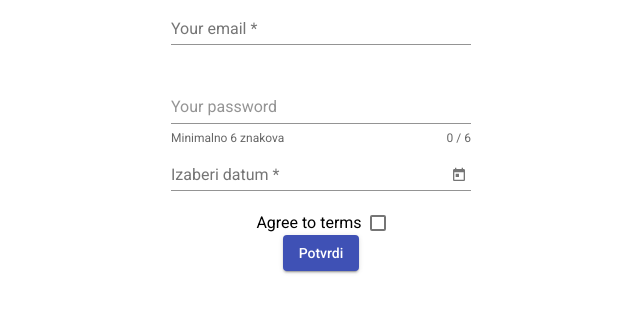
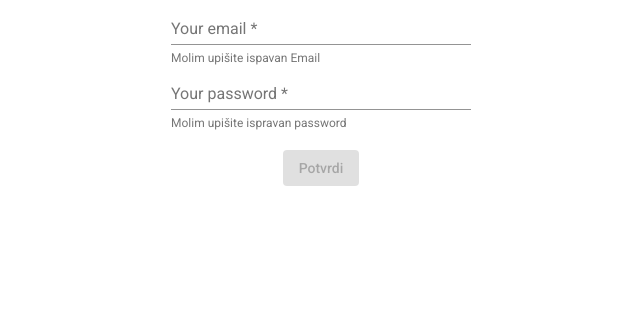
Before and after one commit to alenskupnjak/angular10Trening, an Angular app: page / in a window 1280 px wide. Shown: the top 312 px of the page, without its empty margins (319-959 px from the left). Built offline with nearby package versions, Linux system fonts and the light colour scheme.

Commit message:
007 login form

```diff
--- a/src/app/app-routing.module.ts
+++ b/src/app/app-routing.module.ts
@@ -6,7 +6,7 @@ import { TrainingComponent } from './training/training.component';
 import { WelcomeComponent } from './welcome/welcome.component';
 
 const routes: Routes = [
-  { path: '', component: SignupComponent },
+  { path: '', component: LoginComponent },
   { path: 'signup', component: SignupComponent },
   { path: 'login', component: LoginComponent },
   { path: 'training', component: TrainingComponent },
--- a/src/app/app.module.ts
+++ b/src/app/app.module.ts
@@ -1,8 +1,9 @@
 import { BrowserModule } from '@angular/platform-browser';
 import { NgModule } from '@angular/core';
-import { CUSTOM_ELEMENTS_SCHEMA } from '@angular/core';
+// import { CUSTOM_ELEMENTS_SCHEMA } from '@angular/core';
 import { CommonModule } from '@angular/common';
 import { FormsModule } from '@angular/forms';  // za template driven forms
+import { ReactiveFormsModule } from '@angular/forms';  // za template driven forms
 import { BrowserAnimationsModule } from '@angular/platform-browser/animations';
 
 import { FlexLayoutModule } from '@angular/flex-layout';
@@ -36,10 +37,11 @@ import { AppRoutingModule } from './app-routing.module';
     MaterialModule,
     AppRoutingModule,
     FlexLayoutModule,
-    FormsModule
+    FormsModule,
+    ReactiveFormsModule
   ],
   providers: [],
   bootstrap: [AppComponent],
-  schemas: [CUSTOM_ELEMENTS_SCHEMA]
+  // schemas: [CUSTOM_ELEMENTS_SCHEMA]
 })
 export class AppModule {}
--- a/src/app/auth/login/login.component.css
+++ b/src/app/auth/login/login.component.css
@@ -0,0 +1,7 @@
+mat-form-field {
+  width: 300px;
+}
+
+.button-submit {
+  margin-top: 20px;
+}
--- a/src/app/auth/login/login.component.html
+++ b/src/app/auth/login/login.component.html
@@ -1 +1,26 @@
-<p>login works!</p>
+<section>
+  <form
+  fxLayout="column"
+  fxLayoutAlign="center center"
+  fxLayoutgap="15px"
+  [formGroup]="loginForm"
+  (ngSubmit)="onSubmit()" >
+    <mat-form-field>
+      <input matInput type="email" placeholder="Your email" formControlName="email">
+      <mat-hint>Molim upišite ispavan Email</mat-hint>
+      <mat-error>Email je neispravan</mat-error>
+    </mat-form-field>
+
+    <mat-form-field>
+      <input matInput type="password" placeholder="Your password" formControlName="password">
+      <mat-hint>Molim upišite ispravan password</mat-hint>
+    </mat-form-field>
+     <button
+     type="submit"
+     mat-raised-button
+     color="primary"
+     class="button-submit"
+    [disabled]="loginForm.invalid">Potvrdi</button>
+    <mat-spinner *ngIf="isLoading"></mat-spinner>
+  </form>
+</section>
--- a/src/app/auth/login/login.component.ts
+++ b/src/app/auth/login/login.component.ts
@@ -1,15 +1,26 @@
 import { Component, OnInit } from '@angular/core';
+import { FormControl, FormGroup, Validators } from '@angular/forms';
 
 @Component({
   selector: 'app-login',
   templateUrl: './login.component.html',
-  styleUrls: ['./login.component.css']
+  styleUrls: ['./login.component.css'],
 })
 export class LoginComponent implements OnInit {
-
-  constructor() { }
+  loginForm: FormGroup;
+  isLoading: boolean = false;
+  constructor() {}
 
   ngOnInit(): void {
+    this.loginForm = new FormGroup({
+      email: new FormControl('', {
+        validators: [Validators.required, Validators.email]}),
+      password: new FormControl('', {validators: [Validators.required]}),
+    });
   }
 
+  onSubmit() {
+    console.log(this.loginForm.value);
+
+  }
 }
--- a/src/app/auth/signup/signup.component.html
+++ b/src/app/auth/signup/signup.component.html
@@ -1,7 +1,15 @@
 <section class="signup-form">
-  <form fxLayout="column" fxLayoutAlign="center center" fxLayoutgap="10px" #f="ngForm" (ngSubmit)="onSubmit(f)">
+  <form fxLayout="column" fxLayoutAlign="center center" fxLayoutgap="10px" fx #f="ngForm" (ngSubmit)="onSubmit(f)">
     <mat-form-field>
-      <input matInput type="email" placeholder="Your email" ngModel name="email" email required #emailInput="ngModel">
+      <input
+      matInput
+      type="email"
+      placeholder="Your email"
+      ngModel
+      name="email"
+      email
+      required
+      #emailInput="ngModel">
       <mat-error *ngIf="!emailInput.hasError('required')">E-mail is invalid</mat-error>
       <mat-error *ngIf="emailInput.hasError('required')">E-mail ne smije biti prazan</mat-error>
     </mat-form-field>
@@ -33,6 +41,6 @@
     </mat-checkbox>
 
 
-    <button type="submit" mat-raised-button color="primary">Potvrdi</button>
+    <button type="submit" mat-raised-button color="primary" [disabled]="f.invalid">Potvrdi</button>
   </form>
 </section>
```
Also changed, not shown: 1 other file (tests, documents, lock files or other folders).
